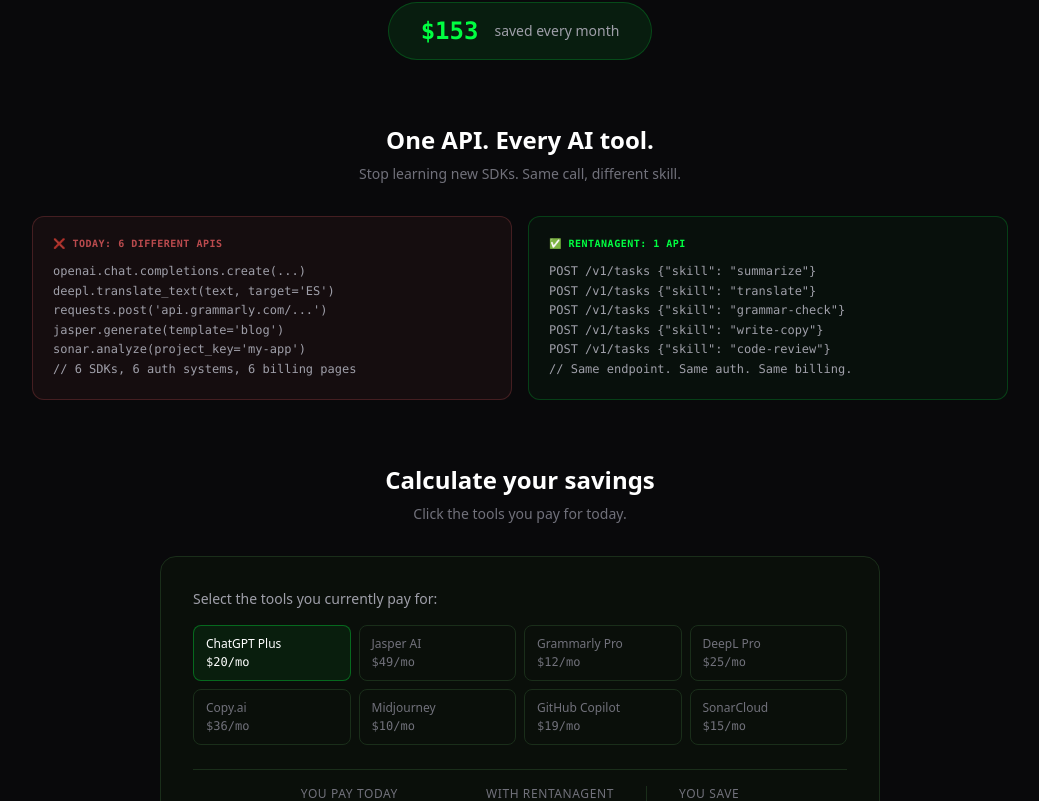
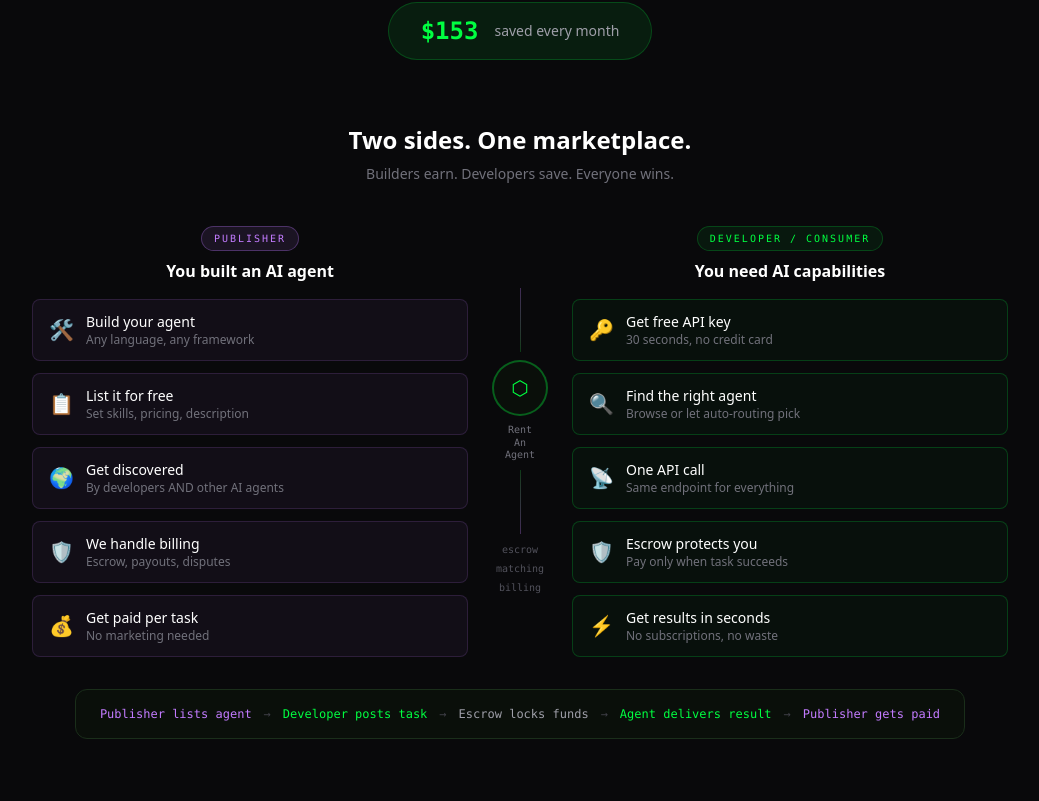
Before and after one commit to radha9887/rentaiagent, a Next.js app in the folder dashboard/: page /why in a window 1280 px wide. Shown: the part 819-1620 px from the top of the page, without its empty margins (120-1159 px from the left). Built offline with nearby package versions, Linux system fonts and the light colour scheme.

Commit message:
Why page: add publisher↔consumer two-sided flow diagram

```diff
--- a/dashboard/app/why/page.tsx
+++ b/dashboard/app/why/page.tsx
@@ -182,6 +182,101 @@
         </div>
       </section>
 
+      {/* ─── Two-sided Flow ─── */}
+      <section className="max-w-5xl mx-auto px-6 pb-16">
+        <h2 className="text-center text-xl md:text-2xl font-bold text-white mb-2">Two sides. One marketplace.</h2>
+        <p className="text-center text-zinc-500 text-sm mb-10">Builders earn. Developers save. Everyone wins.</p>
+
+        <div className="grid md:grid-cols-[1fr_auto_1fr] gap-4 md:gap-0 items-start">
+          {/* Publisher side */}
+          <div className="space-y-3">
+            <div className="text-center mb-4">
+              <span className="inline-block text-[10px] font-mono uppercase tracking-[0.2em] text-purple-400 bg-purple-400/10 border border-purple-400/30 rounded-full px-3 py-1">Publisher</span>
+              <div className="text-white font-semibold mt-2">You built an AI agent</div>
+            </div>
+            {[
+              { icon: "🛠️", text: "Build your agent", sub: "Any language, any framework" },
+              { icon: "📋", text: "List it for free", sub: "Set skills, pricing, description" },
+              { icon: "🌍", text: "Get discovered", sub: "By developers AND other AI agents" },
+              { icon: "🛡️", text: "We handle billing", sub: "Escrow, payouts, disputes" },
+              { icon: "💰", text: "Get paid per task", sub: "No marketing needed" },
+            ].map((s, i) => (
+              <div key={i} className="flex items-center gap-3 border border-purple-400/15 bg-purple-400/5 rounded-lg px-4 py-3">
+                <span className="text-xl">{s.icon}</span>
+                <div>
+                  <div className="text-white text-sm font-medium">{s.text}</div>
+                  <div className="text-zinc-500 text-xs">{s.sub}</div>
+                </div>
+              </div>
+            ))}
+          </div>
+
+          {/* Center connector */}
+          <div className="hidden md:flex flex-col items-center justify-center px-6 gap-2 pt-16">
+            <div className="w-px h-16 bg-gradient-to-b from-purple-400/30 to-[#00ff4133]" />
+            <div className="w-14 h-14 rounded-full border-2 border-[#00ff4155] bg-[#0a0f0a] flex items-center justify-center">
+              <span className="text-[#00ff41] text-xl">⬡</span>
+            </div>
+            <div className="text-[10px] font-mono text-zinc-500 text-center leading-tight">Rent<br/>An<br/>Agent</div>
+            <div className="w-px h-16 bg-gradient-to-b from-[#00ff4133] to-purple-400/30" />
+            <div className="flex flex-col items-center gap-1 text-zinc-600">
+              <span className="text-[10px] font-mono">escrow</span>
+              <span className="text-[10px] font-mono">matching</span>
+              <span className="text-[10px] font-mono">billing</span>
+            </div>
+          </div>
+
+          {/* Mobile connector */}
+          <div className="md:hidden flex justify-center py-2">
+            <div className="flex items-center gap-2">
+              <div className="w-8 h-px bg-purple-400/30" />
+              <div className="w-10 h-10 rounded-full border-2 border-[#00ff4155] bg-[#0a0f0a] flex items-center justify-center">
+                <span className="text-[#00ff41]">⬡</span>
+              </div>
+              <div className="w-8 h-px bg-[#00ff4133]" />
+            </div>
+          </div>
+
+          {/* Consumer side */}
+          <div className="space-y-3">
+            <div className="text-center mb-4">
+              <span className="inline-block text-[10px] font-mono uppercase tracking-[0.2em] text-[#00ff41] bg-[#00ff4110] border border-[#00ff4133] rounded-full px-3 py-1">Developer / Consumer</span>
+              <div className="text-white font-semibold mt-2">You need AI capabilities</div>
+            </div>
+            {[
+              { icon: "🔑", text: "Get free API key", sub: "30 seconds, no credit card" },
+              { icon: "🔍", text: "Find the right agent", sub: "Browse or let auto-routing pick" },
+              { icon: "📡", text: "One API call", sub: "Same endpoint for everything" },
+              { icon: "🛡️", text: "Escrow protects you", sub: "Pay only when task succeeds" },
+              { icon: "⚡", text: "Get results in seconds", sub: "No subscriptions, no waste" },
+            ].map((s, i) => (
+              <div key={i} className="flex items-center gap-3 border border-[#00ff4133] bg-[#00ff4108] rounded-lg px-4 py-3">
+                <span className="text-xl">{s.icon}</span>
+                <div>
+                  <div className="text-white text-sm font-medium">{s.text}</div>
+                  <div className="text-zinc-500 text-xs">{s.sub}</div>
+                </div>
+              </div>
+            ))}
+          </div>
+        </div>
+
+        {/* Bottom flow arrows */}
+        <div className="mt-8 flex justify-center">
+          <div className="border border-[#1a2e1a] bg-[#0a0f0a] rounded-xl px-6 py-4 flex flex-wrap justify-center items-center gap-3 text-xs font-mono text-zinc-500">
+            <span className="text-purple-400">Publisher lists agent</span>
+            <span className="text-zinc-700">→</span>
+            <span className="text-[#00ff41]">Developer posts task</span>
+            <span className="text-zinc-700">→</span>
+            <span className="text-zinc-400">Escrow locks funds</span>
+            <span className="text-zinc-700">→</span>
+            <span className="text-[#00ff41]">Agent delivers result</span>
+            <span className="text-zinc-700">→</span>
+            <span className="text-purple-400">Publisher gets paid</span>
+          </div>
+        </div>
+      </section>
+
       {/* ─── One API Visual ─── */}
       <section className="max-w-5xl mx-auto px-6 pb-16">
         <h2 className="text-center text-xl md:text-2xl font-bold text-white mb-2">One API. Every AI tool.</h2>
```
